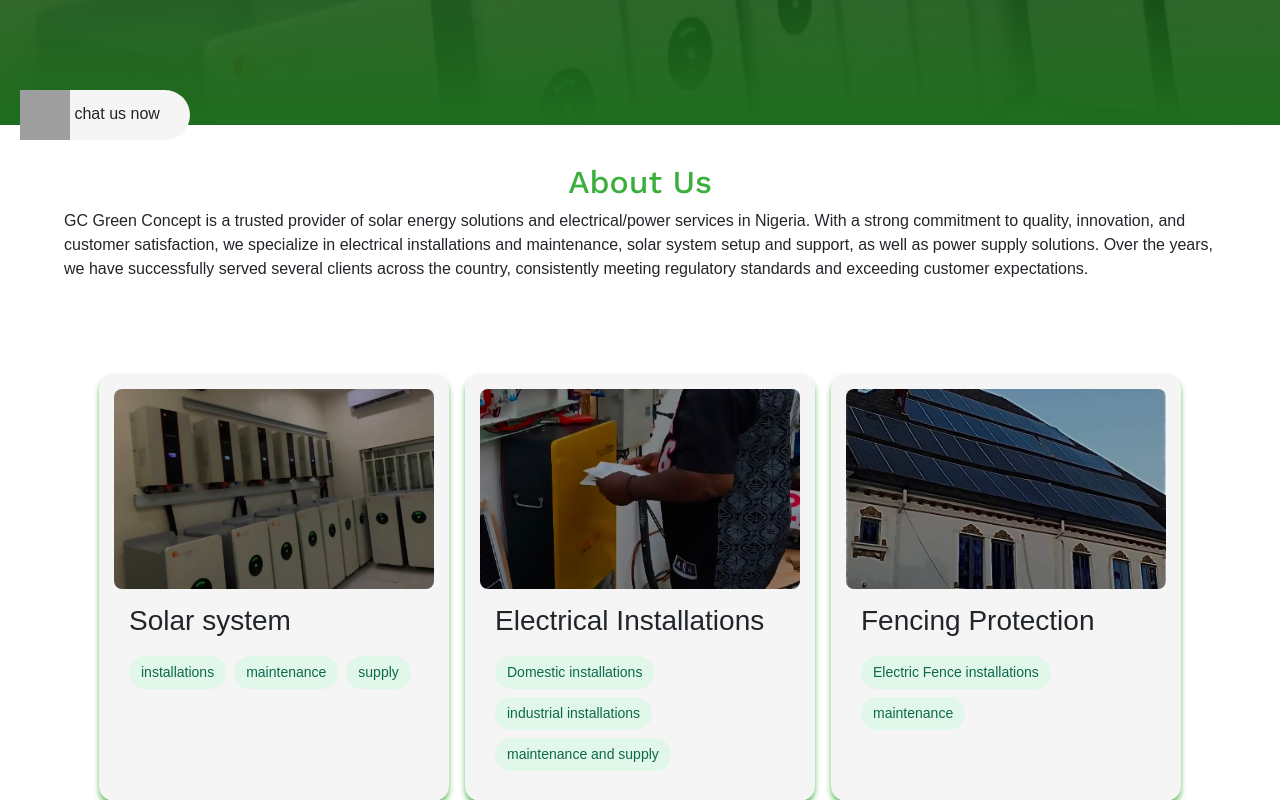
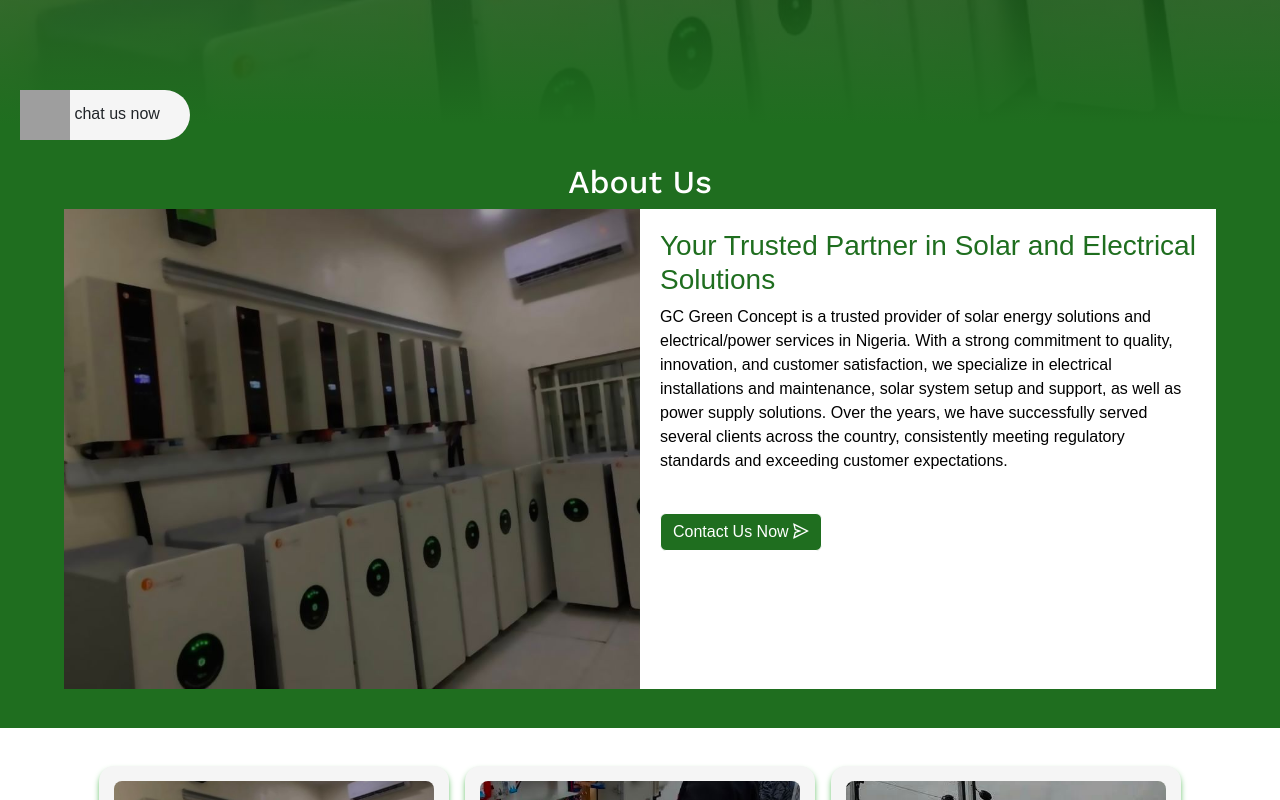
Before and after one commit to jozzydgr8/greeninverter, a React (Create React App) app: page / in a window 1280 px wide. Shown: the part 640-1440 px from the top of the page. Built offline with nearby package versions, Linux system fonts and the light colour scheme; grey boxes are pictures that could not be loaded; a web font is replaced by a local one.

Commit message:
added walink

```diff
--- a/src/data.tsx
+++ b/src/data.tsx
@@ -2,7 +2,8 @@
 import {CheckOutlined} from '@ant-design/icons'
 import imageone from './assets/mrgreen.jpg'
 import imagetwo from './assets/housewithpanels.jpg';
-import imagethree from './assets/invertersimage.jpg'
+import imagethree from './assets/invertersimage.jpg';
+import electricfence from './assets/electricfence.jpg';
 export const service = [
     {
         title:'Solar system',
@@ -17,7 +18,7 @@
     {
         title:"Fencing Protection",
         service:['Electric Fence installations', 'maintenance'],
-        image:imagetwo
+        image:electricfence
     }
 ]
 
--- a/src/index.css
+++ b/src/index.css
@@ -85,6 +85,27 @@
     }
 }
 
+/* about */
+#about{
+  background:var(--green-dark)
+}
+#about h2{
+  color: var(--background);
+}
+#about h3{
+  color: var(--green-dark);
+}
+
+
+.aboutcontent {
+  background: white;
+  color: black;
+  min-height: 300px;
+  padding: 20px;
+  box-sizing: border-box;
+
+
+}
 /* product/service */
 .servicegrid {
   display: flex;
--- a/src/pages/component/About.tsx
+++ b/src/pages/component/About.tsx
@@ -1,14 +1,47 @@
+import demobackground from '../../assets/invertersimage.jpg';
+import {SendOutlined} from '@ant-design/icons';
+import { FlatButton } from './FlatButton';
 export const About = ()=>{
+    const styles = {
+    content:{
+        minHeight:'60vh'
+    },
+    backgroundcontainer: {
+
+        backgroundSize:'cover',
+
+        backgroundRepeat:'no-repeat',
+        backgroundPosition:"center center"}
+}
     return(
-        <section>
+        <section id='about'>
             <div className="container-fluid">
                 <h2>About Us</h2>
-                <p>
-                   GC Green Concept is a trusted provider of solar energy solutions and electrical/power services in Nigeria.
-                    With a strong commitment to quality, innovation, and customer satisfaction, we specialize in electrical installations and maintenance, solar system setup and support, as well as power supply solutions. Over the years, we have successfully served several clients across the country,
-                    consistently meeting regulatory standards and exceeding customer expectations.
+                <div className="row" style={{margin:'0'}}>
+                    <div className=" col-md-6" style={{...styles.content,...styles.backgroundcontainer, backgroundImage:`url(${demobackground})`}}>
 
-                </p>
+                    </div>
+                    <div className="aboutcontent col-md-6"style={styles.content}>
+                        <div>
+                            <h3>Your Trusted Partner in Solar and Electrical Solutions</h3>
+                            <p>
+                            GC Green Concept is a trusted provider of solar energy solutions and electrical/power services in Nigeria.
+                            With a strong commitment to quality, innovation, and customer satisfaction, we specialize in electrical installations and maintenance, solar system setup and support, as well as power supply solutions. Over the years, we have successfully served several clients across the country,
+                            consistently meeting regulatory standards and exceeding customer expectations.
+
+                        </p>
+                         <br/>
+                        <a href='https://wa.link/j0ztbn'>
+                        <FlatButton className="btn btndark" >
+                           <>
+                            Contact Us Now {<SendOutlined/>}
+                            </>
+                        </FlatButton></a>
+
+                        </div>
+                    </div>
+                </div>
+
             </div>
         </section>
     )
--- a/src/pages/component/Choose.tsx
+++ b/src/pages/component/Choose.tsx
@@ -17,8 +17,9 @@
                         safety, and customer satisfaction. Power your home or business the smart, sustainable way — with Green Concept.
                         </p>
                         <div>
-                            <FlatButton className="btndark" title="Learn More"/>
-                            <FlatButton title="Contact Us" className="btnlight"/>
+                            <a href='https://wa.link/j0ztbn' target="_blank"><FlatButton className="btndark" title="Learn More"/></a>
+                            <a href='tel:08108304732' target="_blank"><FlatButton title="Contact Us" className="btnlight"/></a>
+
                         </div>
                         </div>
 
@@ -45,7 +46,10 @@
                     <h2>Need Reliable Inverter Solutions?</h2>
                     <p>Experience the convenience of clean, reliable, and affordable solar power — delivered and installed for your peace of mind.</p>
                     <div>
+                        <a href='https://wa.link/j0ztbn' target="_blank">
                         <FlatButton title="Chat us Now" className="btndark"/>
+                        </a>
+
                          <a href="tel:08108304732">+234 810 8304 732</a>
                     </div>
                 </div>
--- a/src/pages/component/Footer.tsx
+++ b/src/pages/component/Footer.tsx
@@ -1,4 +1,4 @@
-
+import {SendOutlined} from '@ant-design/icons'
 export const Footer =()=>{
     return(
         <section id="footer-section">
@@ -21,7 +21,8 @@
                     <h3>Quick Links</h3>
                     <a href="tel:08108304732">Contact Us</a> <hr/>
                     <a href="#about-section">About</a> <hr/>
-                    <a href="#about-section">Our Products</a>
+                    <a href="#about-section">Our Products</a><hr/>
+                    <a href='https://wa.link/j0ztbn' target="_blank">Send Us a message on Whatsapp <SendOutlined/></a>
                 </div>
               </div>
 
--- a/src/pages/component/Header.tsx
+++ b/src/pages/component/Header.tsx
@@ -43,9 +43,18 @@
                             </p>
                             <div>
                                 <Space wrap={true} className="headerbutton">
+                                    <a href='https://wa.link/j0ztbn' target="_blank">
                                     <FlatButton title="Learn more" className="btndark btn-lg"/>
+                                    </a>
+                                    <a href='https://wa.link/j0ztbn' target="_blank">
                                     <FlatButton title="Message Us" className="btndark btn-lg"/>
-                                    <FlatButton title="Call Now" className="btndanger btn-lg" />
+                                    </a>
+                                    <a href="tel:08108304732" target="_blank">
+                                         <FlatButton title="Call Now" className="btndanger btn-lg" />
+                                    </a>
+
+
+
                                 </Space>
 
                             </div>
--- a/src/pages/homePage/Home.tsx
+++ b/src/pages/homePage/Home.tsx
@@ -14,7 +14,7 @@
         <Services/>
         <Choose/>
         <Footer/>
-        <a className='whatsappIcon' href='https://wa.link/ubp14t' target='_blank'>
+        <a className='whatsappIcon' href='https://wa.link/j0ztbn' target='_blank'>
             <img  src="https://cdn-icons-png.flaticon.com/128/3670/3670051.png" alt="whatsapp icon"/> chat us now
         </a>
         </>
```
Also changed, not shown: src/assets/electricfence.jpg (added).
